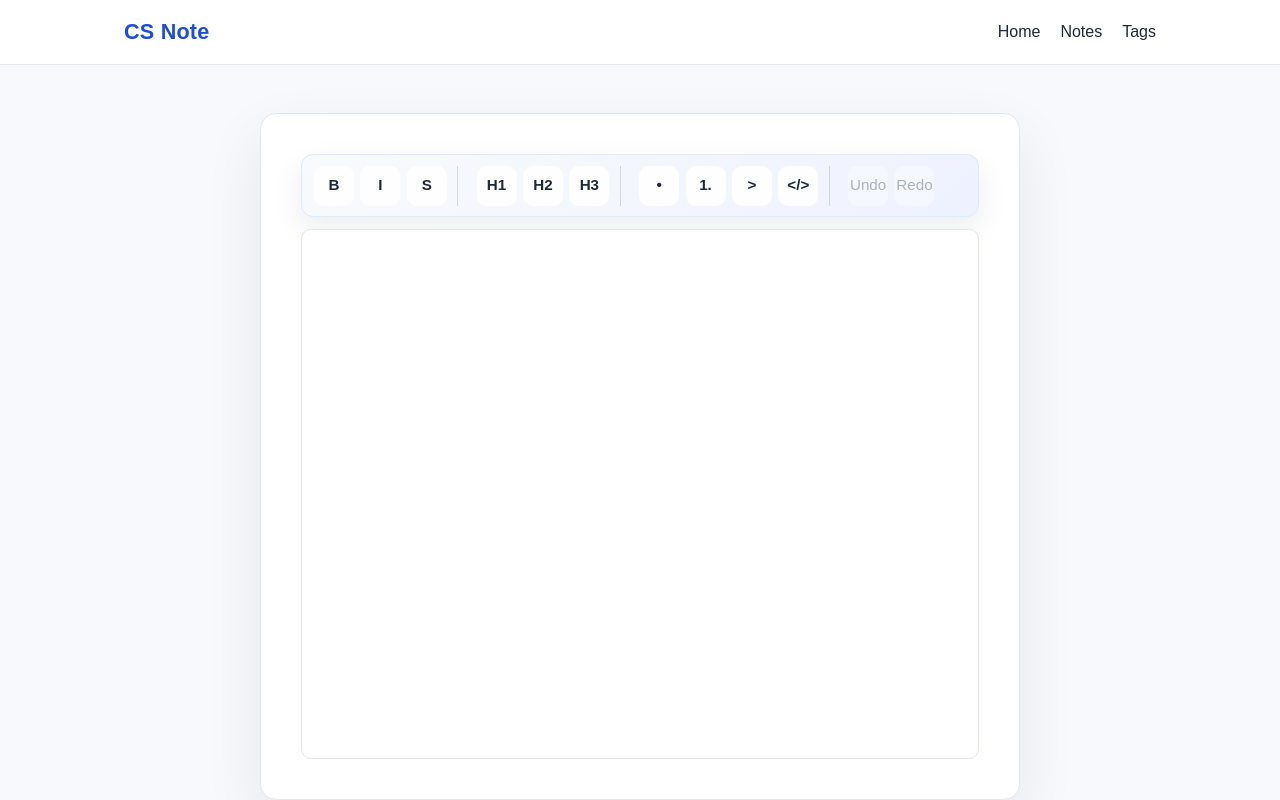
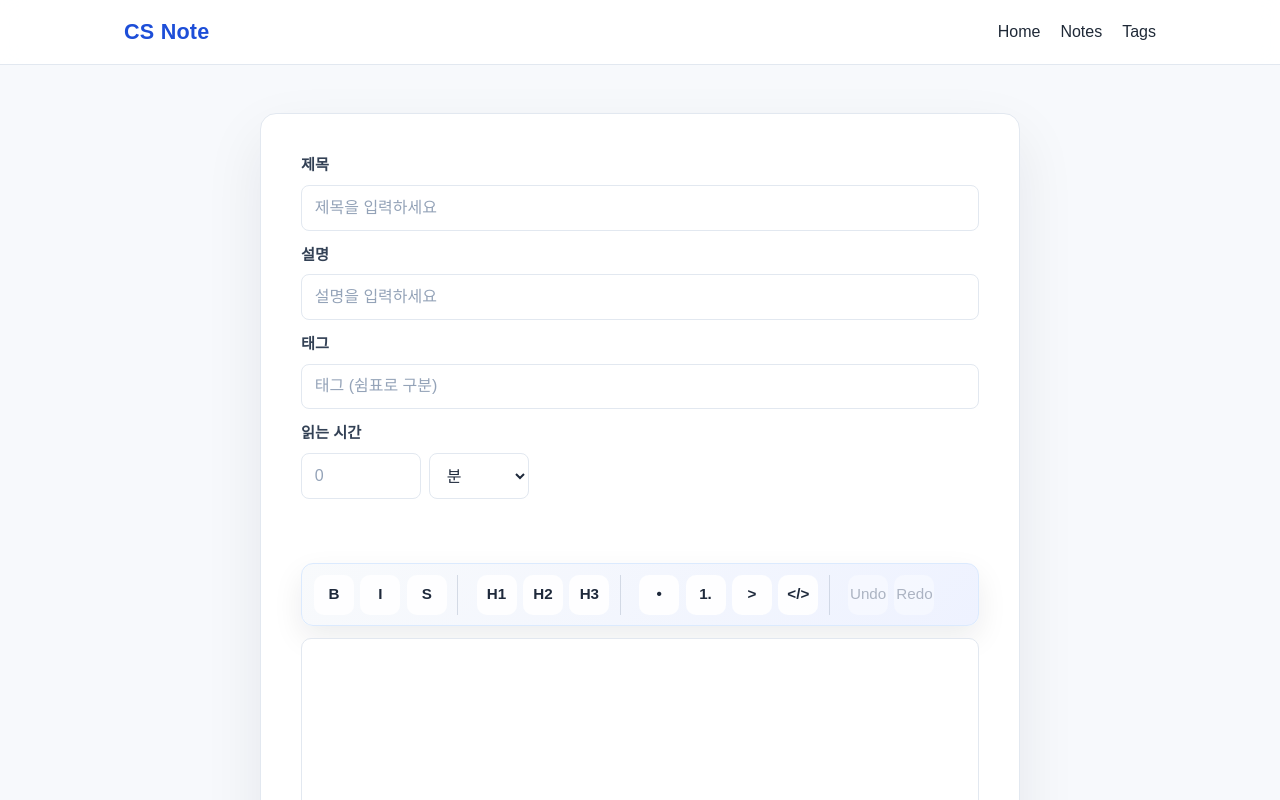
Before and after one commit to jkn1708/cs_note, a Next.js app: page /editnote in a window 1280 px wide. Shown: the top 800 px of the page. Built offline with nearby package versions, Linux system fonts and the light colour scheme.

Commit message:
add subject title input

```diff
--- a/src/app/editnote/page.tsx
+++ b/src/app/editnote/page.tsx
@@ -1,6 +1,6 @@
 "use client";
 
-import { useRef } from "react";
+import { useRef, useState } from "react";
 import Link from "next/link";
 import { AppFooter } from "@/components/layout/AppFooter";
 import { AppHeader } from "@/components/layout/AppHeader";
@@ -9,9 +9,23 @@ import Editor from "@/components/editor/Editor";
 
 export default function EditNotePage({ content }: { content: string }) {
   const html_string = useRef('')
+  const [title, setTitle] = useState("");
+  const [description, setDescription] = useState("");
+  const [tags, setTags] = useState("");
+  const [timeValue, setTimeValue] = useState("");
+  const [timeUnit, setTimeUnit] = useState("분");
 
   const handleSaveButton = () => {
-    console.log(html_string.current);
+    const noteData = {
+      id: crypto.randomUUID(),
+      title,
+      description,
+      tags: tags.split(',').map(tag => tag.trim()).filter(tag => tag !== ""),
+      updatedAt: new Date().toISOString().split('T')[0],
+      readingTime: `약 ${timeValue}${timeUnit}`,
+      content: html_string.current
+    };
+    console.log(noteData);
   };
 
   const handleEditorChange = (html: string) => {
@@ -24,6 +38,63 @@ export default function EditNotePage({ content }: { content: string }) {
       <main className={styles.main}>
         <article className={styles.article}>
           <div className={styles.content}>
+            <div className={styles.formGroup}>
+              <div className={styles.inputWrapper}>
+                <label className={styles.label}>제목</label>
+                <input
+                  type="text"
+                  placeholder="제목을 입력하세요"
+                  value={title}
+                  onChange={(e) => setTitle(e.target.value)}
+                  className={styles.input}
+                />
+              </div>
+              <div className={styles.inputWrapper}>
+                <label className={styles.label}>설명</label>
+                <input
+                  type="text"
+                  placeholder="설명을 입력하세요"
+                  value={description}
+                  onChange={(e) => setDescription(e.target.value)}
+                  className={styles.input}
+                />
+              </div>
+              <div className={styles.inputWrapper}>
+                <label className={styles.label}>태그</label>
+                <input
+                  type="text"
+                  placeholder="태그 (쉼표로 구분)"
+                  value={tags}
+                  onChange={(e) => setTags(e.target.value)}
+                  className={styles.input}
+                />
+              </div>
+              <div className={styles.inputWrapper}>
+                <label className={styles.label}>읽는 시간</label>
+                <div className={styles.timeInputContainer}>
+                  <input
+                    type="number"
+                    placeholder="0"
+                    value={timeValue}
+                    onChange={(e) => {
+                      if (e.target.value.length <= 3) {
+                        setTimeValue(e.target.value);
+                      }
+                    }}
+                    className={`${styles.input} ${styles.numberInput}`}
+                    max="999"
+                  />
+                  <select
+                    value={timeUnit}
+                    onChange={(e) => setTimeUnit(e.target.value)}
+                    className={styles.select}
+                  >
+                    <option value="분">분</option>
+                    <option value="시간">시간</option>
+                  </select>
+                </div>
+              </div>
+            </div>
             <Editor
               init_focus
               content={content}
--- a/src/styles/editnote.module.css
+++ b/src/styles/editnote.module.css
@@ -93,6 +93,74 @@
   gap: 2rem;
 }
 
+/* Form Styles */
+.formGroup {
+  display: flex;
+  flex-direction: column;
+  gap: 0.8rem;
+  margin-bottom: 2rem;
+}
+
+.inputWrapper {
+  display: flex;
+  flex-direction: column;
+  gap: 0.5rem;
+}
+
+.label {
+  font-size: 0.95rem;
+  font-weight: 600;
+  color: #334155;
+}
+
+.input {
+  width: 100%;
+  padding: 0.8rem;
+  border: 1px solid #e2e8f0;
+  border-radius: 8px;
+  font-size: 1rem;
+  color: #1e293b;
+  transition: border-color 0.2s;
+}
+
+.input:focus {
+  outline: none;
+  border-color: #2563eb;
+  box-shadow: 0 0 0 3px rgba(37, 99, 235, 0.1);
+}
+
+.input::placeholder {
+  color: #94a3b8;
+}
+
+.timeInputContainer {
+  display: flex;
+  gap: 0.5rem;
+  align-items: center;
+}
+
+.numberInput {
+  width: 120px;
+}
+
+.select {
+  padding: 0.8rem;
+  border: 1px solid #e2e8f0;
+  border-radius: 8px;
+  font-size: 1rem;
+  color: #1e293b;
+  background-color: white;
+  min-width: 100px;
+  cursor: pointer;
+  transition: border-color 0.2s;
+}
+
+.select:focus {
+  outline: none;
+  border-color: #2563eb;
+  box-shadow: 0 0 0 3px rgba(37, 99, 235, 0.1);
+}
+
 .section h2 {
   font-size: 1.4rem;
   color: #1d4ed8;
```
Also changed, not shown: 1 other file (tests, documents, lock files or other folders).
